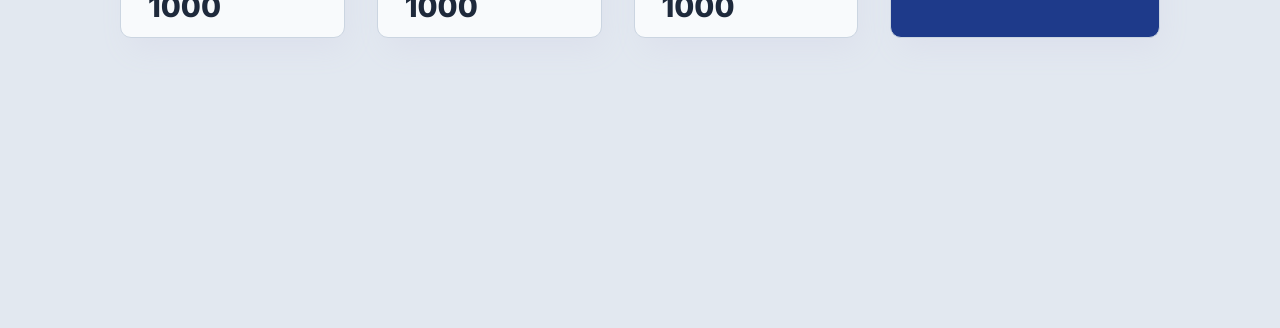
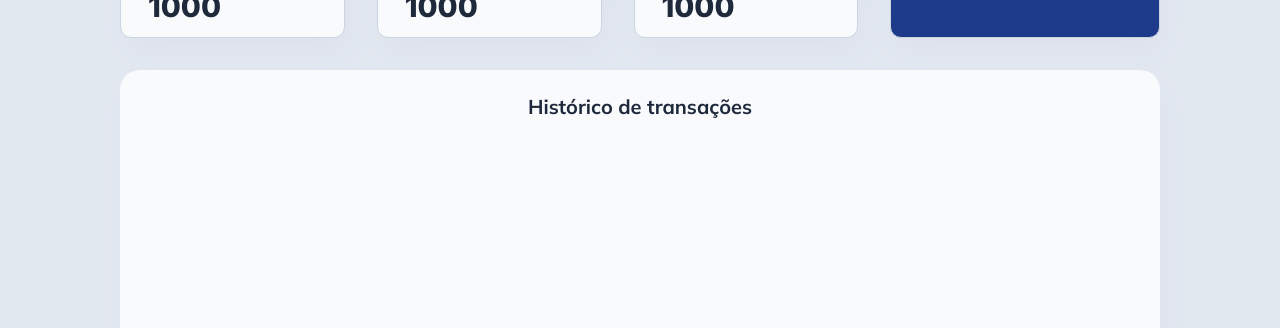
Before and after one commit to RafaelSantos22/GoFinance-ReactJs, a React (Vite) app: page / in a window 1280 px wide. Shown: the part 454-782 px from the top of the page. Built offline with nearby package versions, Linux system fonts and the light colour scheme.

Commit message:
Criando o componente de historico de transações

```diff
--- /dev/null
+++ b/src/components/TransactionHistory/index.tsx
@@ -0,0 +1,9 @@
+import styles from './styles.module.css';
+
+export const TransactionHistory = () => {
+    return (
+        <div className={styles.transactions}>
+            <h2>Histórico de transações</h2>
+        </div>
+    );
+}
--- /dev/null
+++ b/src/components/TransactionHistory/styles.module.css
@@ -0,0 +1,22 @@
+.transactions {
+    display: flex;
+    padding: 24px;
+    flex-direction: column;
+    align-items: center;
+    gap: 12px;
+    flex: 1 0 0;
+    align-self: stretch;
+    border-radius: 20px;
+    background: var(--bg-tertiary);
+    box-shadow: 5px 15px 30px -5px #DCE0EC;
+}
+
+.transactions h2 {
+    color: var(--font-tertiary);
+    text-align: center;
+    font-family: Mulish;
+    font-size: 20px;
+    font-style: normal;
+    font-weight: 700;
+    line-height: normal;
+}
--- a/src/pages/Home/index.tsx
+++ b/src/pages/Home/index.tsx
@@ -7,6 +7,7 @@ import DolarIcon from '../../assets/dolar-icon.svg';
 import PlusIcon from '../../assets/plus-sm.svg';
 import { useState } from 'react';
 import { NewTransactionModal } from '../../components/NewTransactionModal';
+import { TransactionHistory } from '../../components/TransactionHistory';
 
 export const Home = () => {
   const [isModalOpen, setIsModalOpen] = useState(false);
@@ -21,7 +22,7 @@ export const Home = () => {
         <ResumeItem onClick={() => setIsModalOpen(true)} txt='Transação' icon={PlusIcon} isCustom={true} />
       </div>
       <div className={styles.content}>
-
+        <TransactionHistory />
       </div>
       <NewTransactionModal isOpen={isModalOpen} closeModal={() => setIsModalOpen(!isModalOpen)} />
     </div>
```
